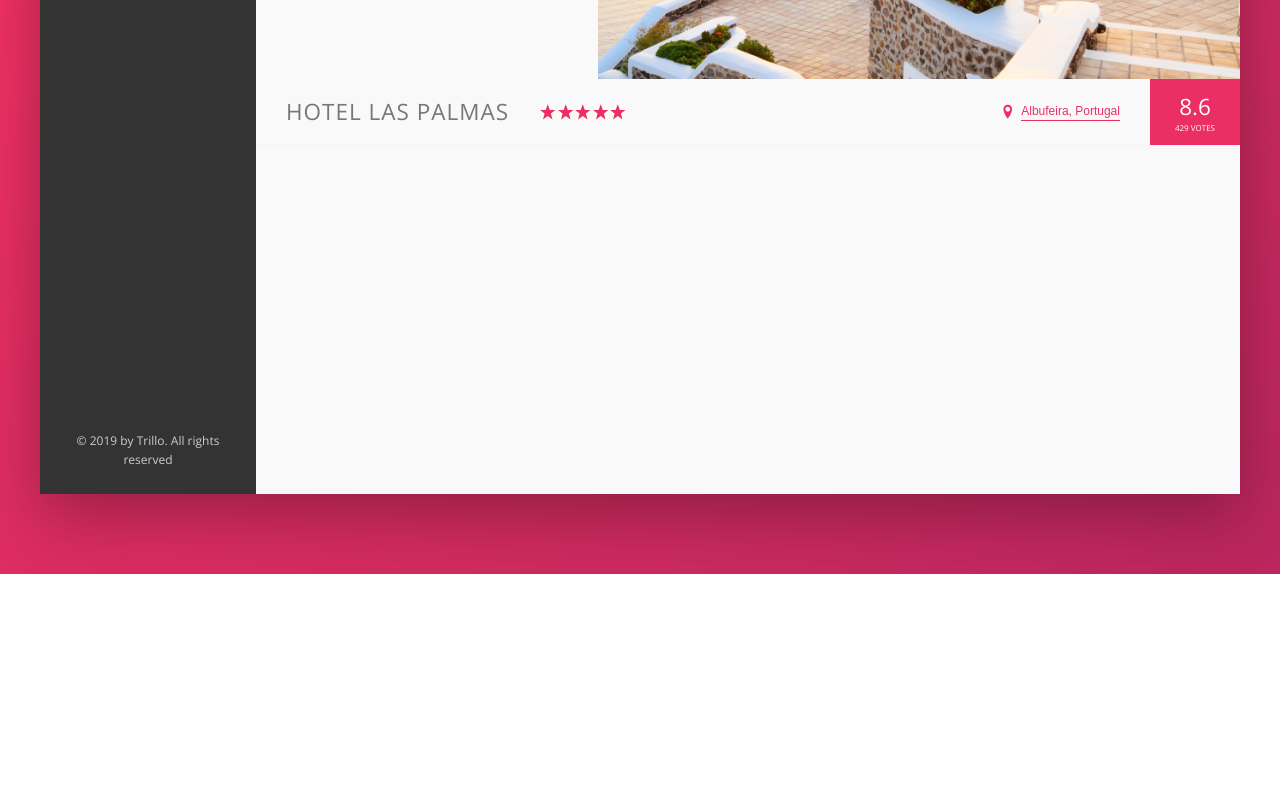
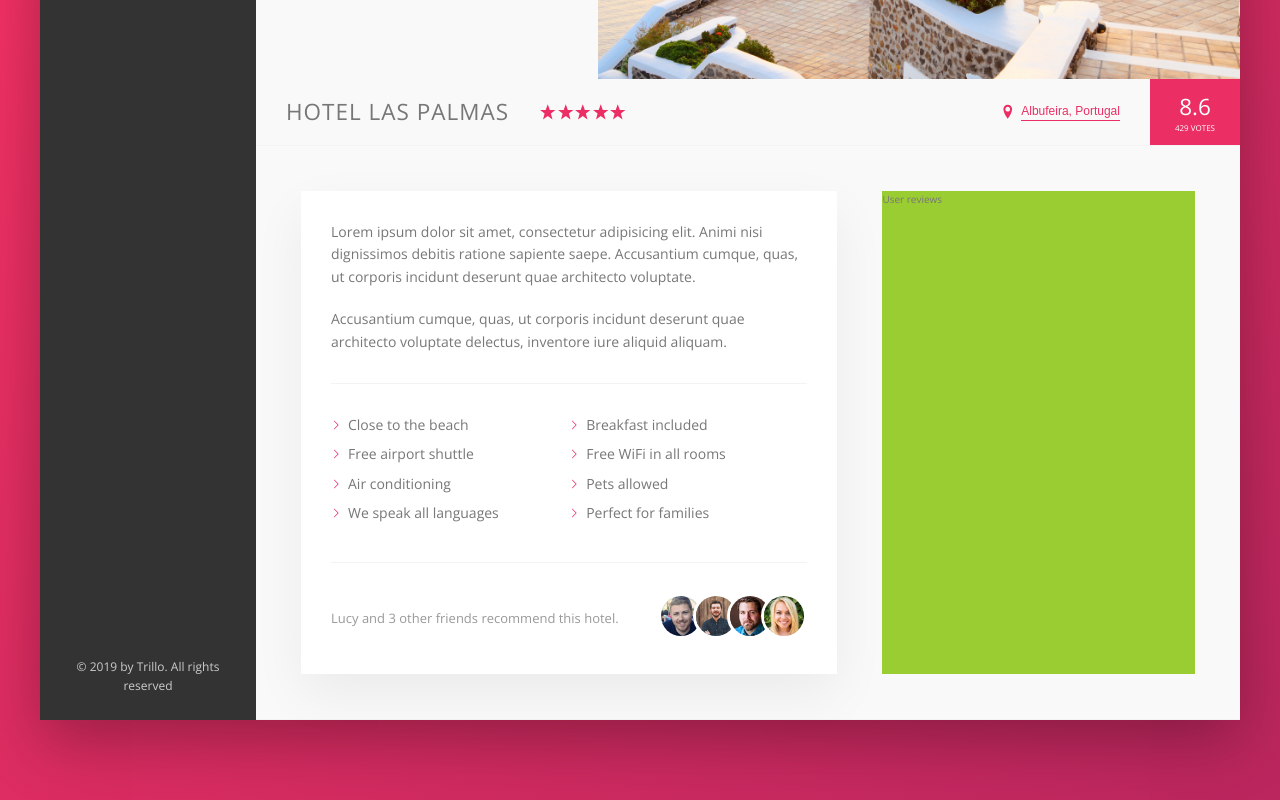
Before and after one commit to MattBerden/Flexbox-project, a website: page index.html in a window 1280 px wide. Shown: the part 466-1266 px from the top of the page. Before the commit the page ends 1040 px from the top, so only its background shows below. Drawn offline with nearby package versions, Linux system fonts and the light colour scheme.

Commit message:
created and styled details section

```diff
--- a/index.html
+++ b/index.html
@@ -130,6 +130,41 @@
 
           </div>
         </div>
+        <div class="details">
+          <div class="description">
+            <p class="paragraph">Lorem ipsum dolor sit amet, consectetur adipisicing elit. Animi nisi dignissimos
+              debitis ratione sapiente saepe. Accusantium cumque, quas, ut corporis incidunt deserunt quae architecto
+              voluptate. </p>
+            <p class="paragraph">Accusantium cumque, quas, ut corporis incidunt deserunt quae architecto voluptate
+              delectus, inventore
+              iure aliquid aliquam. </p>
+            <ul class="list">
+              <li class="list__item">Close to the beach</li>
+              <li class="list__item">Breakfast included</li>
+              <li class="list__item">Free airport shuttle</li>
+              <li class="list__item">Free WiFi in all rooms</li>
+              <li class="list__item">Air conditioning</li>
+              <li class="list__item">Pets allowed</li>
+              <li class="list__item">We speak all languages</li>
+              <li class="list__item">Perfect for families</li>
+            </ul>
+            <div class="recommend">
+              <p class="recommend__count">
+                Lucy and 3 other friends recommend this hotel.
+              </p>
+              <div class="recommend__friends">
+                <img src="img/user-3.jpg " alt="Friend 1" class="recommend__photo">
+                <img src="img/user-4.jpg " alt="Friend 2" class="recommend__photo">
+                <img src="img/user-5.jpg " alt="Friend 3" class="recommend__photo">
+                <img src="img/user-6.jpg " alt="Friend 4" class="recommend__photo">
+              </div>
+            </div>
+          </div>
+          <div class="user-reviews">
+            User reviews
+          </div>
+
+        </div>
       </main>
     </div>
   </div>
--- a/sass/_base.scss
+++ b/sass/_base.scss
@@ -12,7 +12,9 @@
   --color-grey-dark-2: #777;
   --color-grey-dark-3: #999;
 
+  --shadow-light: 0 2rem 5rem rgba(0,0,0,.06);
   --shadow-dark: 0 2rem 6rem rgba(0, 0, 0, 0.3);
+  --border-grey: 1px solid var(--color-grey-light-2);
 }
 * {
   margin: 0;
--- a/sass/_components.scss
+++ b/sass/_components.scss
@@ -224,7 +224,7 @@
 .overview {
   display: flex;
   align-items: center;
-  border-bottom: 1px solid var(--color-grey-light-2);
+  border-bottom: var(--border-grey);
 
   &__heading {
     font-size: 2.25rem;
@@ -322,3 +322,84 @@
     box-shadow: none;
   }
 }
+
+
+
+///////////////////////////////
+// PARAGRAPH
+
+.paragraph:not(:last-of-type) {
+   margin-bottom: 2rem;
+}
+
+///////////////////////////////
+// LIST
+.list {
+  list-style: none;
+  margin: 3rem 0;
+  padding: 3rem 0;
+  border-top: var(--border-grey);
+  border-bottom: var(--border-grey);
+  display: flex;
+  flex-wrap: wrap;
+
+  &__item {
+    flex: 0 0 50%;
+    margin-bottom: .7rem;
+  }
+
+  &__item::before {
+    content:" ";
+    display: inline-block;
+    height: 1rem;
+    width: 1rem;
+    margin-right: .7rem;
+
+    //Older browsers
+    //background-image: url(../img/SVG/chevron-thin-right.svg);
+    //background-size: cover;
+
+    //Newer browsers - masks
+    background-color: var(--color-primary);
+    -webkit-mask-image: url(../img/SVG/chevron-thin-right.svg);
+    -webkit-mask-size: cover;
+    mask-image: url(../img/SVG/chevron-thin-right.svg);
+    mask-size: cover;
+
+  }
+
+}
+
+///////////////////////////////
+// RECOMMEND
+
+
+.recommend {
+  font-size: 1.3rem;
+  color: var(--color-grey-dark-3);
+  display: flex;
+  align-items: center;
+
+  &__count {
+    margin-right: auto;
+
+  }
+
+  &__friends {
+
+  }
+
+  &__photo {
+    box-sizing: content-box; //setting it back to default setting
+    height: 4rem;
+    width: 4rem;
+    border-radius: 50%;
+    border: #fff 3px solid;
+
+    &:not(:last-child){
+      margin-right: -1.5rem;
+    }
+  }
+
+
+}
--- a/sass/_layout.scss
+++ b/sass/_layout.scss
@@ -31,7 +31,30 @@ justify-content: space-between;
 
 .hotel-view {
 
-  //test
+
   flex: 1; //let the element grow as much as it can
-  height: 80rem;
+
 }
+
+.details {
+display: flex;
+padding: 4.5rem;
+background-color: var(--color-grey-light-1);
+border-bottom: var(--border-grey);
+
+}
+
+.description {
+font-size: 1.4rem;
+background-color: #fff;
+box-shadow: var(--shadow-light);
+padding: 3rem;
+flex: 0 0 60%;
+margin-right: 4.5rem;
+
+}
+
+.user-reviews {
+  background-color: yellowgreen;
+  flex: 1;
+}
```
Also changed, not shown: css/style.css.
